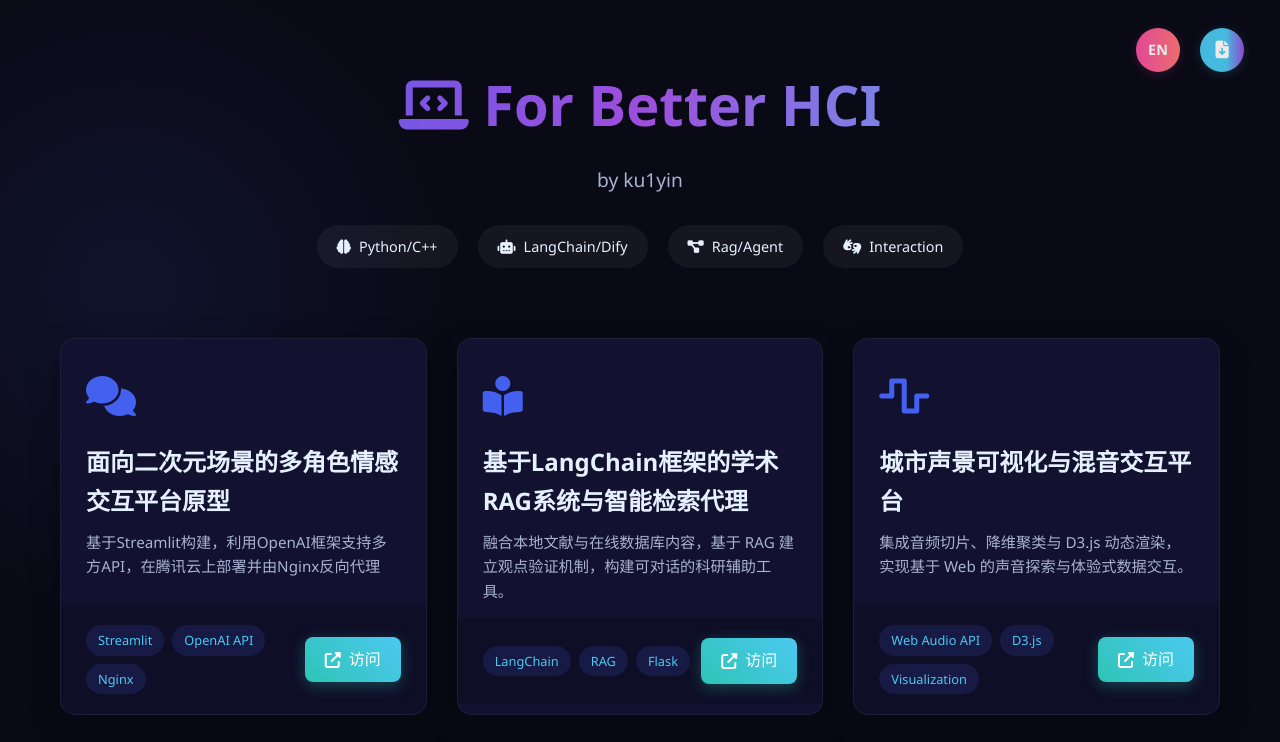
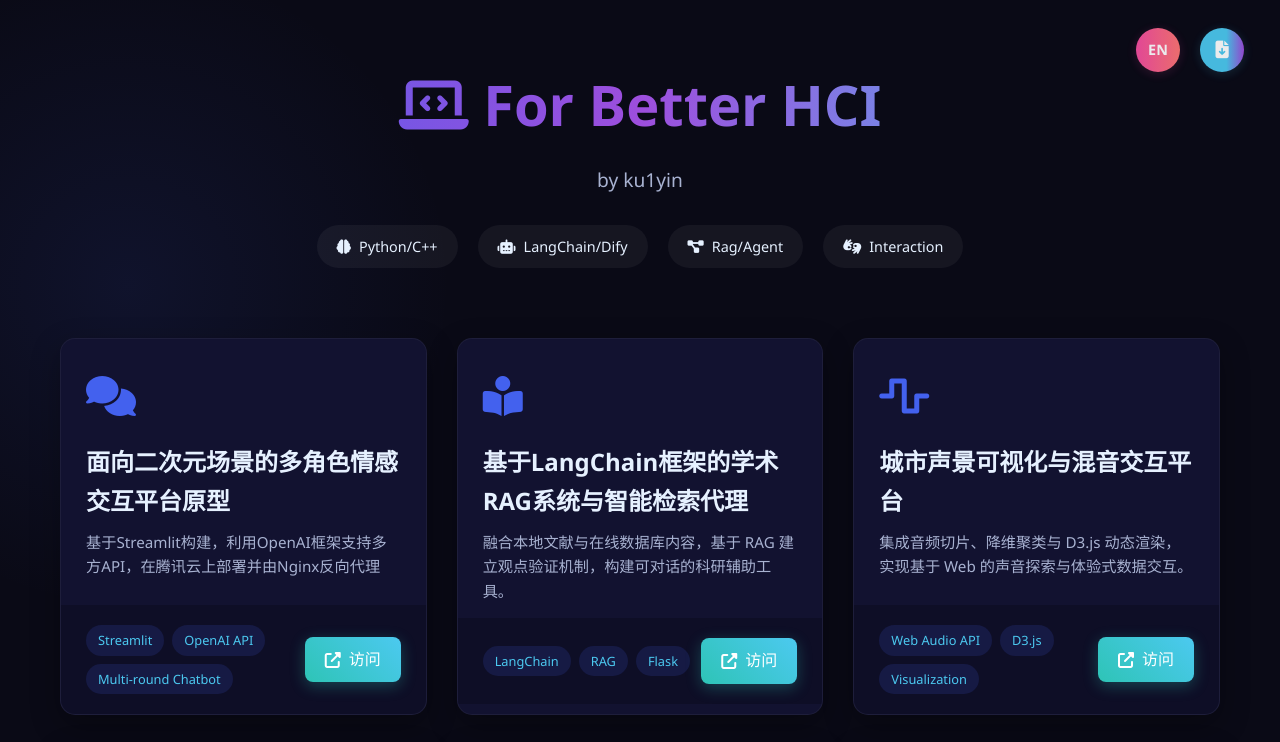
Before and after one commit to ku1yin/ku1yin.github.io, a plain HTML site: page index.html in a window 1280 px wide. Shown: the top 742 px of the page. Drawn offline with Linux system fonts and the light colour scheme.

Commit message:
Update index.html

```diff
--- a/index.html
+++ b/index.html
@@ -535,7 +535,7 @@
                         <div class="tags">
                             <span class="tag">Streamlit</span> <!-- 核心框架 -->
                             <span class="tag">OpenAI API</span> <!-- 关键技术 -->
-                            <span class="tag">Nginx</span> <!-- 部署组件 -->
+                            <span class="tag">Multi-round Chatbot</span> <!-- 部署组件 -->
                         </div>
                         <a href="http://43.143.77.167:8180/" target="_blank" class="project-link external">
                             <i class="fas fa-external-link-alt"></i> <span style="white-space: nowrap;">访问</span>
```
